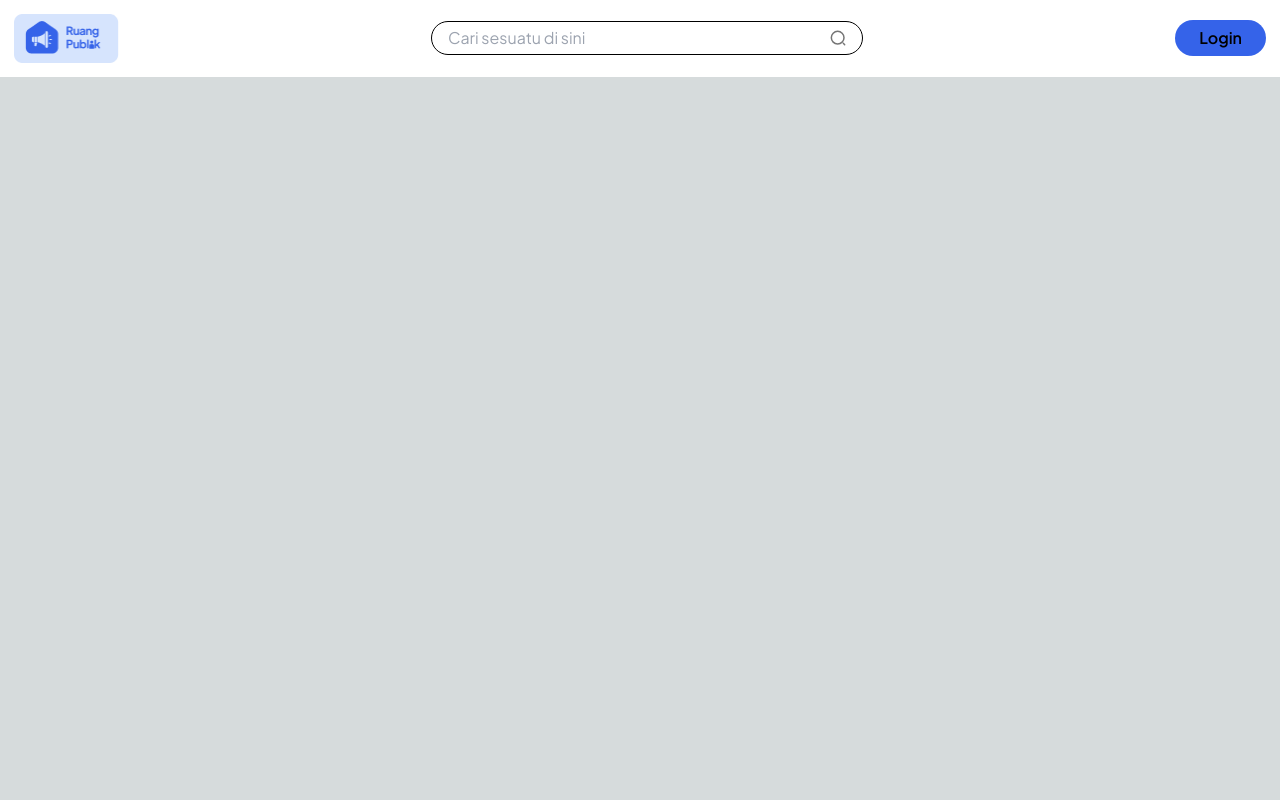
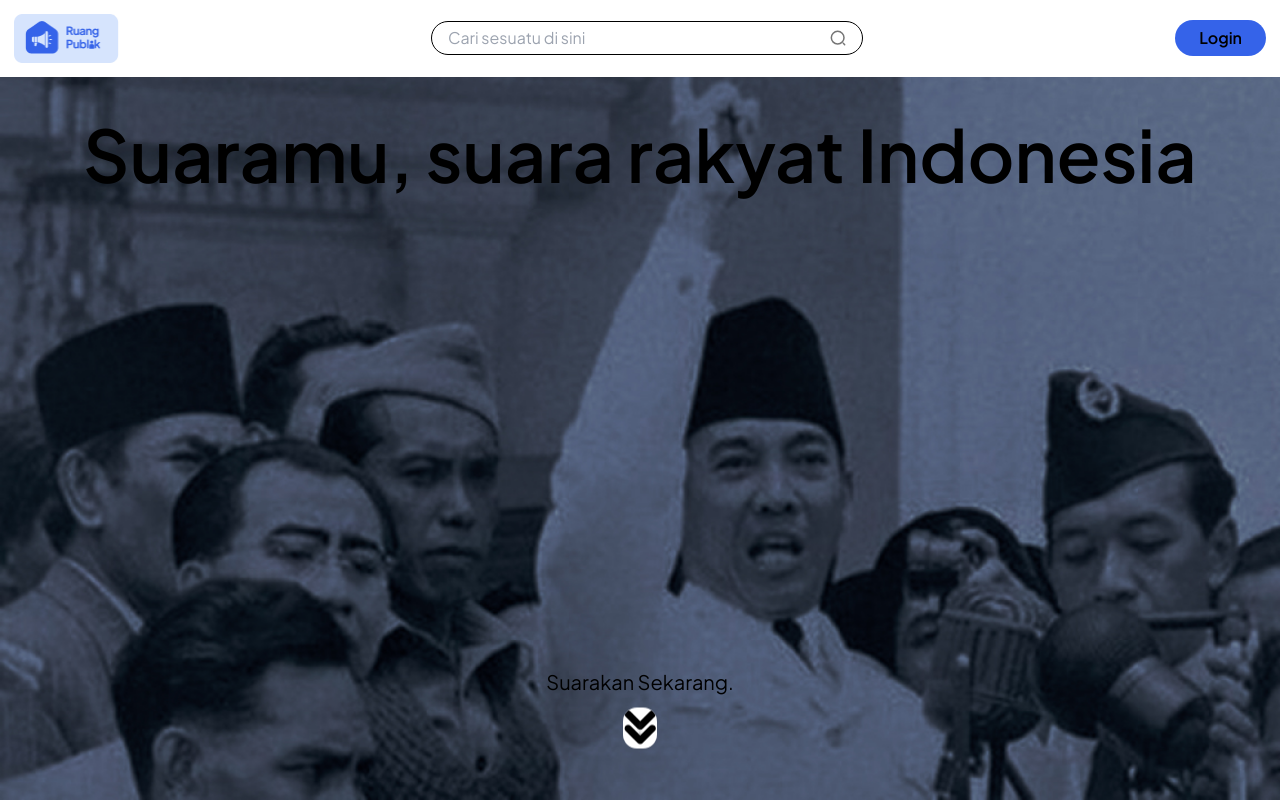
Before and after one commit to gigahidjrikaaa/ruangpublik-frontend, a Next.js app: page / in a window 1280 px wide. Built offline with nearby package versions, Linux system fonts and the light colour scheme.

Commit message:
feat: create Hero component

```diff
--- /dev/null
+++ b/src/components/LandingPage/Hero.tsx
@@ -0,0 +1,15 @@
+import Image from "next/image";
+import ScrollDown from "@/../public/ScrollDown.jpg";
+import Link from "next/link";
+
+export default function Hero() {
+  return(
+    <main className="min-h-screen bg-red-500 bg-[url(/HeroBG.jpg)] bg-cover flex flex-col justify-between items-center pt-[100px] pb-[50px]">
+      <h1 className="text-[72px] font-semibold">Suaramu, suara rakyat Indonesia</h1>
+      <Link className="flex flex-col justify-center items-center gap-3" href="#intro">
+        <h1 className="text-[20px]">Suarakan Sekarang.</h1>
+        <Image src={ScrollDown} alt="Scroll Down" className="rounded-[14px] animate-bounce" />
+      </Link>
+    </main>
+  );
+}
--- a/src/pages/index.tsx
+++ b/src/pages/index.tsx
@@ -1,9 +1,11 @@
+import Hero from "@/components/LandingPage/Hero";
 import Navbar from "@/components/Navbar";
 
 export default function Home() {
   return (
     <main>
       <Navbar />
+      <Hero />
     </main>
   );
 }
```
Also changed, not shown: public/HeroBG.jpg (added), public/ScrollDown.jpg (added).
